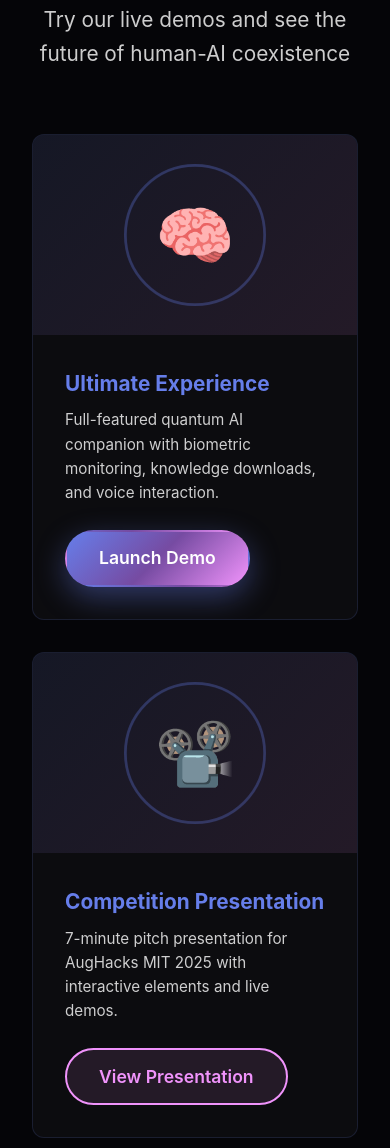
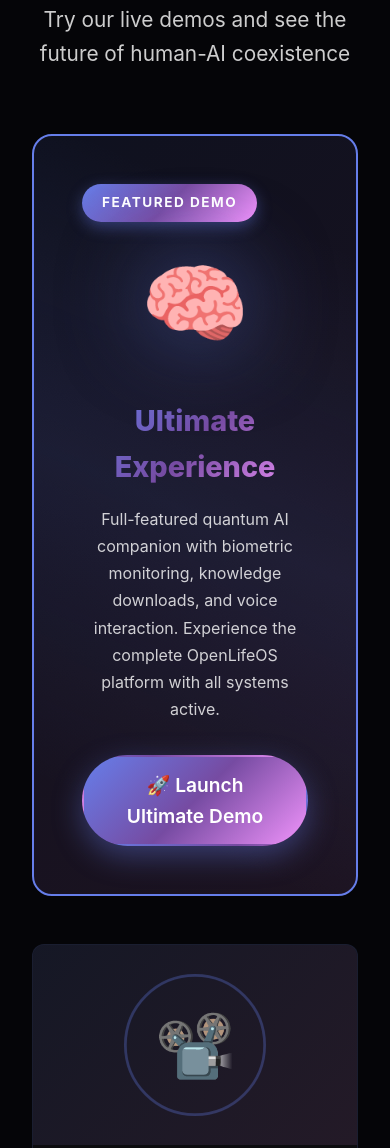
Before and after one commit to openlifeos/openlifeos.github.io, a website: page index.html in a window 390 px wide. Shown: the part 4625-5773 px from the top of the page. Drawn offline with Linux system fonts and the light colour scheme.

Commit message:
✨ Update demo section with Featured + 3 layout
- Ultimate Experience now featured prominently with larger card
- Added shimmer animation and FEATURED DEMO badge
- 3 secondary demos in equal-width grid below
- Improved mobile responsive design
- Better visual hierarchy for user guidance

```diff
--- a/index.html
+++ b/index.html
@@ -497,12 +497,117 @@
             z-index: 10;
         }
 
+        /* Featured Demo Card */
+        .featured-demo-card {
+            background: linear-gradient(135deg, rgba(102, 126, 234, 0.1), rgba(240, 147, 251, 0.1));
+            border: 2px solid var(--primary);
+            border-radius: 20px;
+            padding: 3rem;
+            margin: 0 auto 3rem;
+            max-width: 1200px;
+            position: relative;
+            overflow: hidden;
+            transition: all 0.3s ease;
+        }
+
+        .featured-demo-card::before {
+            content: '';
+            position: absolute;
+            top: -50%;
+            left: -50%;
+            width: 200%;
+            height: 200%;
+            background: linear-gradient(
+                45deg,
+                transparent 30%,
+                rgba(102, 126, 234, 0.1) 50%,
+                transparent 70%
+            );
+            animation: shimmer 4s infinite;
+        }
+
+        @keyframes shimmer {
+            0% { transform: rotate(0deg); }
+            100% { transform: rotate(360deg); }
+        }
+
+        .featured-demo-card:hover {
+            transform: translateY(-5px);
+            box-shadow: 0 30px 60px rgba(102, 126, 234, 0.3);
+            border-color: var(--accent);
+        }
+
+        .featured-badge {
+            position: absolute;
+            top: 20px;
+            right: 20px;
+            background: var(--gradient-primary);
+            color: white;
+            padding: 8px 20px;
+            border-radius: 25px;
+            font-size: 0.85rem;
+            font-weight: 700;
+            text-transform: uppercase;
+            letter-spacing: 1.5px;
+            box-shadow: 0 5px 15px rgba(102, 126, 234, 0.4);
+        }
+
+        .featured-demo-content {
+            display: flex;
+            align-items: center;
+            gap: 3rem;
+            position: relative;
+            z-index: 2;
+        }
+
+        .featured-demo-icon {
+            font-size: 5rem;
+            filter: drop-shadow(0 0 40px rgba(102, 126, 234, 0.5));
+            animation: pulse 2s ease-in-out infinite;
+        }
+
+        @keyframes pulse {
+            0%, 100% { transform: scale(1); }
+            50% { transform: scale(1.1); }
+        }
+
+        .featured-demo-info {
+            flex: 1;
+        }
+
+        .featured-demo-title {
+            font-size: 2.5rem;
+            font-weight: 800;
+            margin-bottom: 1rem;
+            background: var(--gradient-primary);
+            -webkit-background-clip: text;
+            background-clip: text;
+            -webkit-text-fill-color: transparent;
+        }
+
+        .featured-demo-description {
+            font-size: 1.2rem;
+            color: var(--text-secondary);
+            line-height: 1.7;
+            margin-bottom: 2rem;
+        }
+
+        .btn-large {
+            padding: 1.2rem 3rem;
+            font-size: 1.2rem;
+        }
+
+        /* Secondary Demo Grid */
         .demo-grid {
             display: grid;
             grid-template-columns: repeat(auto-fit, minmax(300px, 1fr));
             gap: 2rem;
             max-width: 1200px;
             margin: 0 auto;
+        }
+
+        .demo-grid-secondary {
+            grid-template-columns: repeat(3, 1fr);
         }
 
         .demo-card {
@@ -679,6 +784,32 @@
             .btn {
                 padding: 0.8rem 2rem;
             }
+
+            /* Featured Demo Mobile */
+            .featured-demo-content {
+                flex-direction: column;
+                text-align: center;
+                gap: 2rem;
+            }
+
+            .featured-demo-title {
+                font-size: 1.8rem;
+            }
+
+            .featured-demo-description {
+                font-size: 1rem;
+            }
+
+            .featured-badge {
+                position: static;
+                display: inline-block;
+                margin-bottom: 1rem;
+            }
+
+            /* Secondary Demos Mobile */
+            .demo-grid-secondary {
+                grid-template-columns: 1fr;
+            }
         }
     </style>
 </head>
@@ -813,21 +944,31 @@
                 <p class="section-subtitle">Try our live demos and see the future of human-AI coexistence</p>
             </div>
 
-            <div class="demo-grid">
-                <div class="demo-card">
-                    <div class="demo-preview">🧠</div>
-                    <div class="demo-content">
-                        <h3 class="demo-title">Ultimate Experience</h3>
-                        <p class="demo-description">Full-featured quantum AI companion with biometric monitoring, knowledge downloads, and voice interaction.</p>
-                        <a href="/demos/life-os-ultimate-v2.html" class="btn btn-primary">Launch Demo</a>
+            <!-- Featured Demo -->
+            <div class="featured-demo-card">
+                <div class="featured-badge">FEATURED DEMO</div>
+                <div class="featured-demo-content">
+                    <div class="featured-demo-icon">🧠</div>
+                    <div class="featured-demo-info">
+                        <h3 class="featured-demo-title">Ultimate Experience</h3>
+                        <p class="featured-demo-description">
+                            Full-featured quantum AI companion with biometric monitoring, knowledge downloads, and voice interaction.
+                            Experience the complete OpenLifeOS platform with all systems active.
+                        </p>
+                        <a href="/demos/life-os-ultimate-v2.html" class="btn btn-primary btn-large">
+                            🚀 Launch Ultimate Demo
+                        </a>
                     </div>
                 </div>
+            </div>
 
+            <!-- Secondary Demos Grid -->
+            <div class="demo-grid demo-grid-secondary">
                 <div class="demo-card">
                     <div class="demo-preview">📽️</div>
                     <div class="demo-content">
                         <h3 class="demo-title">Competition Presentation</h3>
-                        <p class="demo-description">7-minute pitch presentation for AugHacks MIT 2025 with interactive elements and live demos.</p>
+                        <p class="demo-description">7-minute pitch for AugHacks MIT 2025 with interactive elements.</p>
                         <a href="/demos/AUGHACKS_MIT_2025_PRESENTATION_V2.html" class="btn btn-demo">View Presentation</a>
                     </div>
                 </div>
@@ -836,7 +977,7 @@
                     <div class="demo-preview">🔬</div>
                     <div class="demo-content">
                         <h3 class="demo-title">Complete Platform</h3>
-                        <p class="demo-description">Comprehensive demo showing all OpenLifeOS features including memory systems and personality evolution.</p>
+                        <p class="demo-description">Comprehensive demo showing all OpenLifeOS features and memory systems.</p>
                         <a href="/demos/life-os-complete.html" class="btn btn-secondary">Explore Platform</a>
                     </div>
                 </div>
@@ -845,7 +986,7 @@
                     <div class="demo-preview">⚡</div>
                     <div class="demo-content">
                         <h3 class="demo-title">Quantum Interface</h3>
-                        <p class="demo-description">Futuristic interface with advanced visualizations and quantum consciousness themes.</p>
+                        <p class="demo-description">Futuristic interface with advanced visualizations and quantum themes.</p>
                         <a href="/demos/quantum-interface.html" class="btn btn-secondary">Enter Quantum</a>
                     </div>
                 </div>
```
